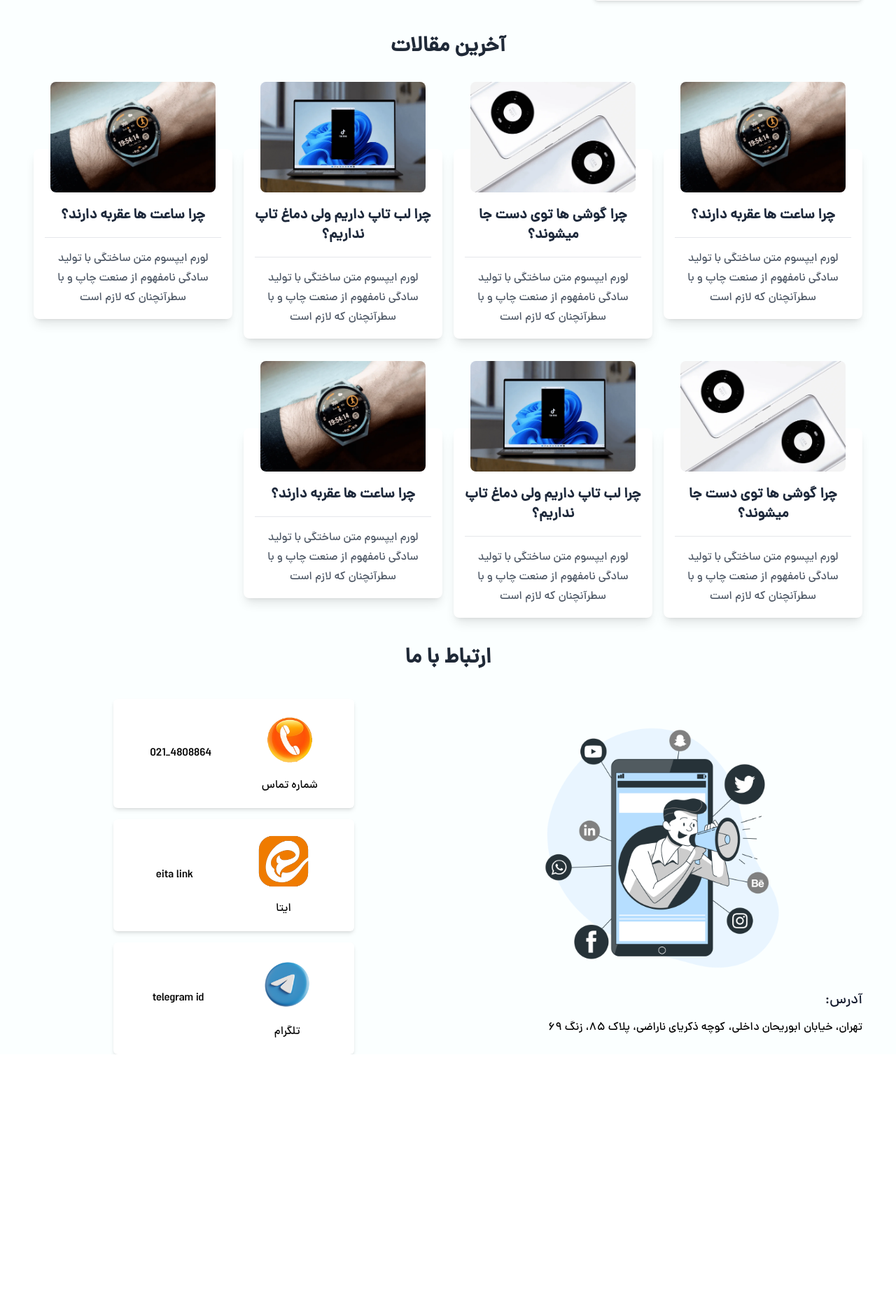
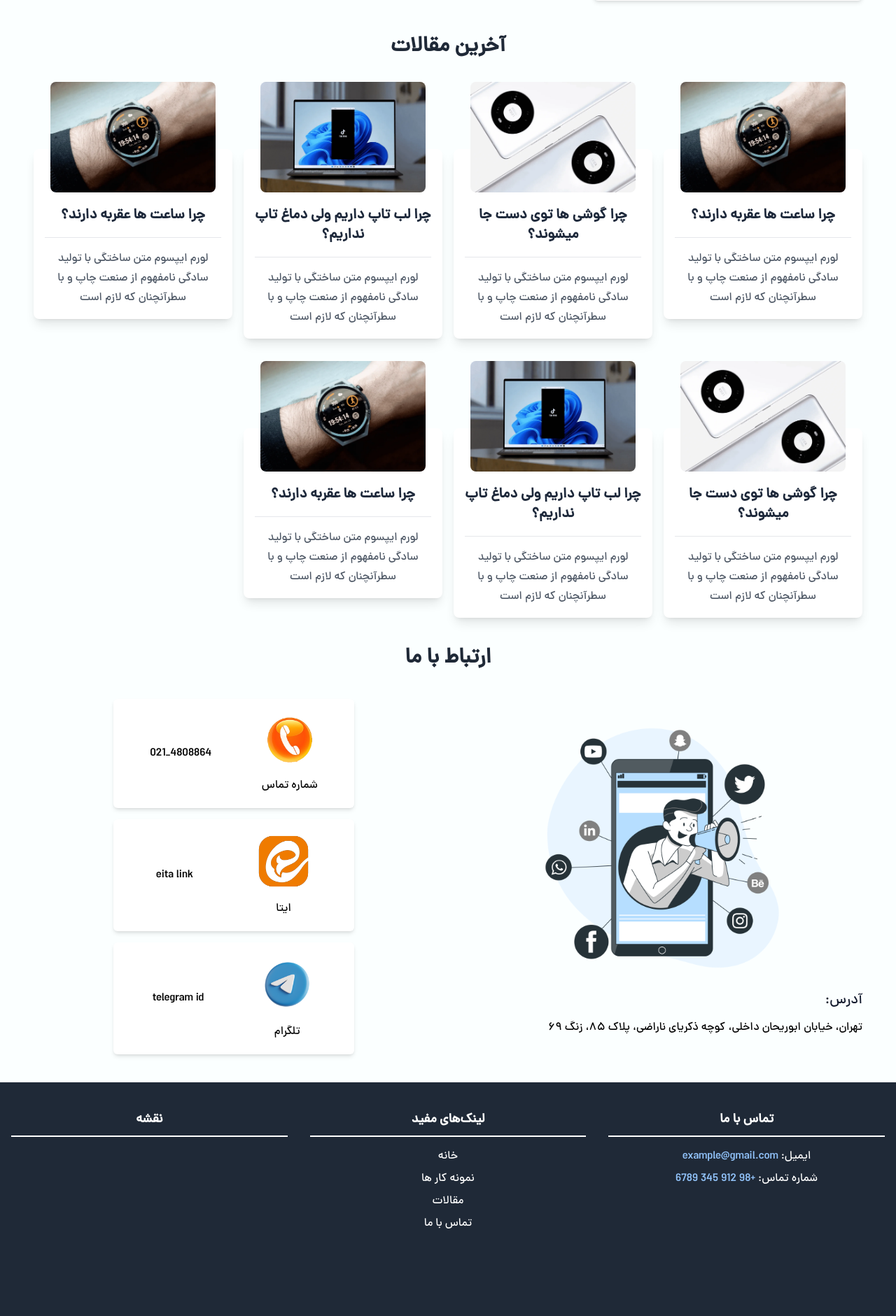
Before and after one commit to soufi-learn/iran-cover, a Django app: template templates/index.html in a window 1280 px wide. Shown: the part 1868-3749 px from the top of the page at 70% size. Before the commit the page ends 3375 px from the top, so only its background shows below. Run offline with Django 5.2, Linux system fonts and the light colour scheme; the template is opened without the code that fills it, so the values that code supplies are empty; some libraries are stand-ins or nearby versions; grey boxes are pictures that could not be loaded.

Commit message:
add footer and responsive it

```diff
--- a/static/css/output.css
+++ b/static/css/output.css
@@ -660,6 +660,40 @@ h6 {
   color: rgb(75 85 99 / var(--tw-text-opacity));
 }
 
+.container {
+  width: 100%;
+}
+
+@media (min-width: 640px) {
+  .container {
+    max-width: 640px;
+  }
+}
+
+@media (min-width: 768px) {
+  .container {
+    max-width: 768px;
+  }
+}
+
+@media (min-width: 1024px) {
+  .container {
+    max-width: 1024px;
+  }
+}
+
+@media (min-width: 1280px) {
+  .container {
+    max-width: 1280px;
+  }
+}
+
+@media (min-width: 1536px) {
+  .container {
+    max-width: 1536px;
+  }
+}
+
 #header-burger-btn {
   position: relative;
   width: 30px;
@@ -812,6 +846,10 @@ h6 {
   margin-top: 2rem;
 }
 
+.mb-3 {
+  margin-bottom: 0.75rem;
+}
+
 .block {
   display: block;
 }
@@ -892,8 +930,18 @@ h6 {
   gap: 1rem;
 }
 
+.gap-8 {
+  gap: 2rem;
+}
+
 .gap-y-32 {
   row-gap: 8rem;
+}
+
+.space-y-2 > :not([hidden]) ~ :not([hidden]) {
+  --tw-space-y-reverse: 0;
+  margin-top: calc(0.5rem * calc(1 - var(--tw-space-y-reverse)));
+  margin-bottom: calc(0.5rem * var(--tw-space-y-reverse));
 }
 
 .rounded-lg {
@@ -906,6 +954,19 @@ h6 {
 
 .rounded-sm {
   border-radius: 0.125rem;
+}
+
+.border {
+  border-width: 1px;
+}
+
+.border-b-2 {
+  border-bottom-width: 2px;
+}
+
+.border-white {
+  --tw-border-opacity: 1;
+  border-color: rgb(255 255 255 / var(--tw-border-opacity));
 }
 
 .bg-black\/80 {
@@ -925,6 +986,11 @@ h6 {
 .bg-white {
   --tw-bg-opacity: 1;
   background-color: rgb(255 255 255 / var(--tw-bg-opacity));
+}
+
+.bg-gray-800 {
+  --tw-bg-opacity: 1;
+  background-color: rgb(31 41 55 / var(--tw-bg-opacity));
 }
 
 .object-cover {
@@ -970,6 +1036,15 @@ h6 {
   padding-bottom: 1.25rem;
 }
 
+.py-10 {
+  padding-top: 2.5rem;
+  padding-bottom: 2.5rem;
+}
+
+.pb-2 {
+  padding-bottom: 0.5rem;
+}
+
 .text-center {
   text-align: center;
 }
@@ -982,6 +1057,16 @@ h6 {
 .text-3xl {
   font-size: 1.875rem;
   line-height: 2.25rem;
+}
+
+.text-lg {
+  font-size: 1.125rem;
+  line-height: 1.75rem;
+}
+
+.text-base {
+  font-size: 1rem;
+  line-height: 1.5rem;
 }
 
 .font-bold {
@@ -1019,6 +1104,30 @@ h6 {
 .text-white {
   --tw-text-opacity: 1;
   color: rgb(255 255 255 / var(--tw-text-opacity));
+}
+
+.text-primary-main {
+  --tw-text-opacity: 1;
+  color: rgb(255 80 35 / var(--tw-text-opacity));
+}
+
+.text-primary-light {
+  color: #f7763d21;
+}
+
+.text-blue-400 {
+  --tw-text-opacity: 1;
+  color: rgb(96 165 250 / var(--tw-text-opacity));
+}
+
+.text-blue-300 {
+  --tw-text-opacity: 1;
+  color: rgb(147 197 253 / var(--tw-text-opacity));
+}
+
+.text-gray-300 {
+  --tw-text-opacity: 1;
+  color: rgb(209 213 219 / var(--tw-text-opacity));
 }
 
 .shadow-lg {
@@ -1076,6 +1185,20 @@ h6 {
 .hover\:bg-white:hover {
   --tw-bg-opacity: 1;
   background-color: rgb(255 255 255 / var(--tw-bg-opacity));
+}
+
+.hover\:text-primary-dark:hover {
+  --tw-text-opacity: 1;
+  color: rgb(244 67 23 / var(--tw-text-opacity));
+}
+
+.hover\:text-primary-main:hover {
+  --tw-text-opacity: 1;
+  color: rgb(255 80 35 / var(--tw-text-opacity));
+}
+
+.hover\:underline:hover {
+  text-decoration-line: underline;
 }
 
 .group:hover .group-hover\:text-white {
@@ -1150,6 +1273,10 @@ h6 {
     grid-template-columns: repeat(2, minmax(0, 1fr));
   }
 
+  .md\:grid-cols-3 {
+    grid-template-columns: repeat(3, minmax(0, 1fr));
+  }
+
   .md\:justify-center {
     justify-content: center;
   }
--- a/static/js/main.js
+++ b/static/js/main.js
@@ -16,10 +16,29 @@ const headerLinks = document.querySelectorAll(".header-link");
 
 headerLinks.forEach((link) => {
   link.addEventListener("click", (e) => {
-    e.preventDefault();
     // close headerNavbar in mobile size
     if (headerNavbar.classList.contains("right-0")) {
       headerBurgerButton.click();
     }
+
+    // scroll dynamicly in current section
+    const href = e.currentTarget.getAttribute("href");
+    const activeSection = document.getElementById(href);
+    const header = document.getElementById("main-header");
+    const headerHeight = header.getBoundingClientRect().height;
+
+    if (activeSection) {
+      e.preventDefault();
+
+      if (window.innerHeight <= 768) {
+        window.scrollTo({
+          top: activeSection.offsetTop - headerHeight - 15,
+        });
+      } else {
+        window.scrollTo({
+          top: activeSection.offsetTop - 15,
+        });
+      }
+    }
   });
 });
--- a/templates/index.html
+++ b/templates/index.html
@@ -18,6 +18,7 @@
     <!------------------ Header ------------------>
     <header
       class="fixed top-0 w-full px-5 py-4 bg-white shadow-sm md:static md:px-7 lg:px-10"
+      id="main-header"
     >
       <div class="flex items-center justify-between">
         <!-- burger button -->
@@ -45,7 +46,7 @@
             </li>
             <li class="w-full mb-4 md:w-auto md:mb-0">
               <a
-                href="#work-sample-section"
+                href="work-sample-section"
                 class="flex items-center gap-2 px-3 py-3 mb-1 transition-all bg-gray-100 rounded-md header-link md:bg-transparent hover:bg-white md:hover:text-primary-main"
                 ><img src="../static/icons/samples.svg" alt="samples" />
                 <span class="-mb-1">نمونه کار ها</span></a
@@ -62,7 +63,7 @@
           </ul>
 
           <a
-            href="#contact-section"
+            href="contact-section"
             class="block px-5 py-3 text-white transition-all rounded-md header-link bg-primary-main hover:bg-primary-dark"
             ><span class="block -mb-1">تماس با ما</span></a
           >
@@ -418,6 +419,83 @@
         </section>
       </div>
     </div>
+
+    <!--------------------- Footer------------------- -->
+    <footer class="py-10 mt-10 text-white bg-gray-800">
+      <div class="container grid grid-cols-1 gap-8 px-4 mx-auto md:grid-cols-3">
+        <div class="contact-info">
+          <h3
+            class="pb-2 mb-4 text-lg font-bold text-center text-white border-b-2 border-white"
+          >
+            تماس با ما
+          </h3>
+          <div class="text-center">
+            <p class="mb-2">
+              ایمیل:
+              <a
+                href="mailto:example@gmail.com"
+                class="text-blue-300 hover:underline"
+                >example@gmail.com</a
+              >
+            </p>
+            <p class="">
+              شماره تماس:
+              <a href="tel:+989123456789" class="text-blue-300 hover:underline"
+                >+98 912 345 6789</a
+              >
+            </p>
+          </div>
+        </div>
+        <div class="links">
+          <h3
+            class="pb-2 mb-4 text-lg font-bold text-center text-white border-b-2 border-white"
+          >
+            لینک‌های مفید
+          </h3>
+          <ul class="space-y-2 text-center">
+            <li>
+              <a href="#" class="text-white header-link hover:text-primary-main"
+                >خانه</a
+              >
+            </li>
+            <li>
+              <a
+                href="work-sample-section"
+                class="text-white header-link hover:text-primary-main"
+                >نمونه کار ها</a
+              >
+            </li>
+            <li>
+              <a href="#" class="text-white header-link hover:text-primary-main"
+                >مقالات</a
+              >
+            </li>
+            <li>
+              <a
+                href="contact-section"
+                class="text-white header-link hover:text-primary-main"
+                >تماس با ما</a
+              >
+            </li>
+          </ul>
+        </div>
+        <div class="map">
+          <h3
+            class="pb-2 mb-4 text-lg font-bold text-center text-white border-b-2 border-white"
+          >
+            نقشه
+          </h3>
+          <iframe
+            src="https://www.google.com/maps/embed?pb=!1m18!1m12!1m3!1d51841.22558479139!2d51.26181844863279!3d35.69973259999999!2m3!1f0!2f0!3f0!3m2!1i1024!2i768!4f13.1!3m3!1m2!1s0x3f8dfe05732c2e91%3A0xfcbec017befd15f4!2sAzadiTower!5e0!3m2!1sen!2s!4v1728836950763!5m2!1sen!2s"
+            width="100%"
+            height="200"
+            style="border: 0"
+            allowfullscreen=""
+            loading="lazy"
+          ></iframe>
+        </div>
+      </div>
+    </footer>
     <!-- Scripts -->
     <script src="../static/js/main.js"></script>
   </body>
```
